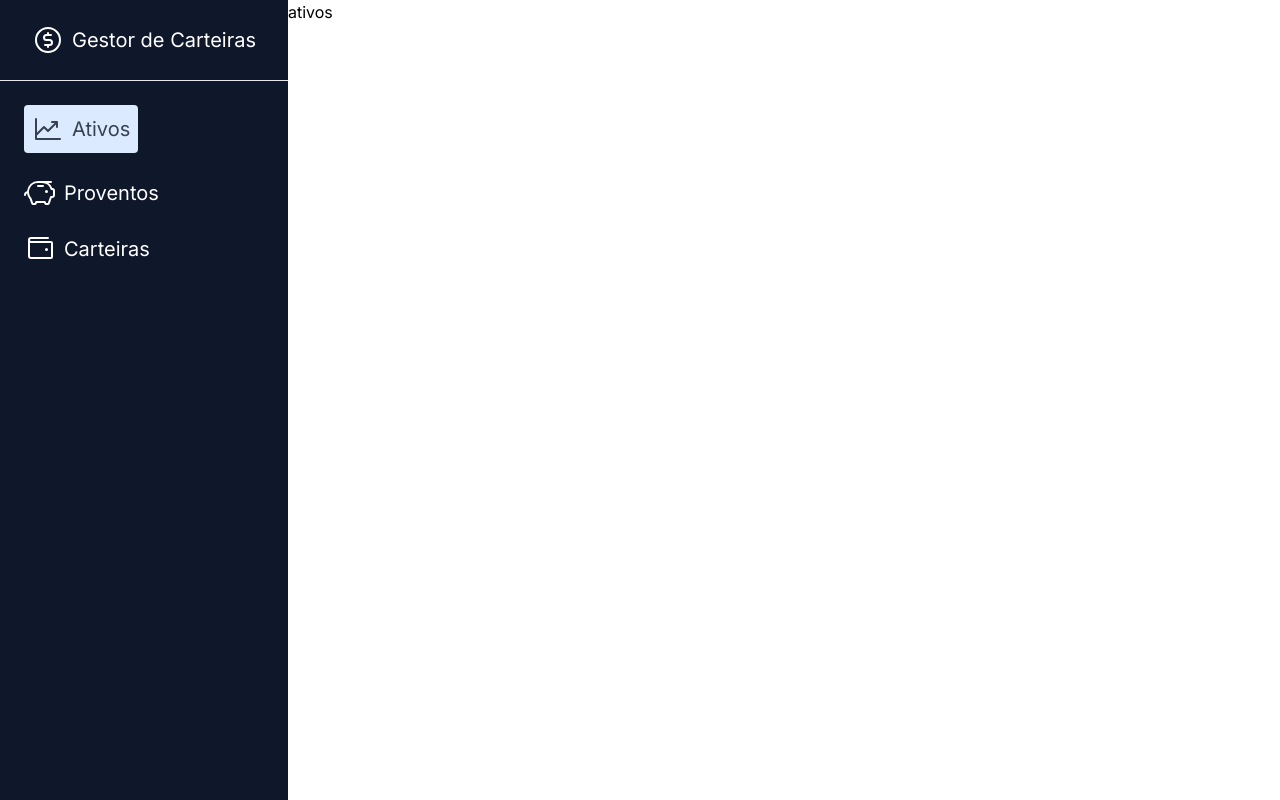
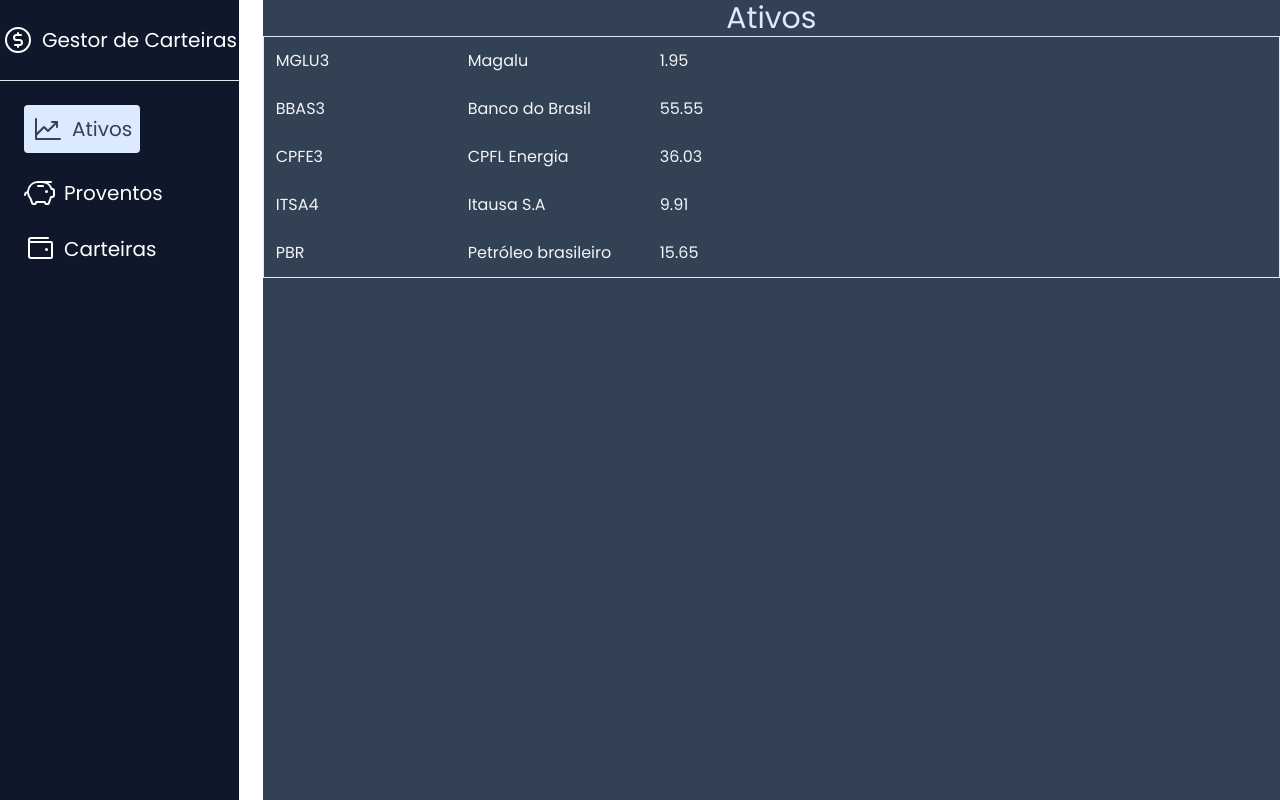
Before and after one commit to ThiagooSantoss/gestor-de-carteiras, a Next.js app: page /ativos in a window 1280 px wide. Built offline with nearby package versions, Linux system fonts and the light colour scheme.

Commit message:
Adição do map de ativos e refatoração do código

```diff
--- a/src/app/ativos/page.tsx
+++ b/src/app/ativos/page.tsx
@@ -1,3 +1,44 @@
 export default function Ativos() {
-  return <h1>ativos</h1>;
+  const listaDeAtivos = [
+    {
+      codigo: "MGLU3",
+      descricao: "Magalu",
+      preco: 1.95,
+    },
+    {
+      codigo: "BBAS3",
+      descricao: "Banco do Brasil",
+      preco: 55.55,
+    },
+    {
+      codigo: "CPFE3",
+      descricao: "CPFL Energia",
+      preco: 36.03,
+    },
+    {
+      codigo: "ITSA4",
+      descricao: "Itausa S.A",
+      preco: 9.91,
+    },
+    {
+      codigo: "PBR",
+      descricao: "Petróleo brasileiro",
+      preco: 15.65,
+    },
+  ];
+  return (
+    <div className="container bg-slate-700">
+      <h1 className="text-center text-3xl text-blue-100">Ativos</h1>
+
+      <ul className="border border-blue-100">
+        {listaDeAtivos.map((item) => (
+          <li key={item.codigo} className="p-3 text-gray-100">
+            <span className="w-48 inline-block">{item.codigo}</span>
+            <span className="w-48 inline-block">{item.descricao}</span>
+            <span>{item.preco}</span>
+          </li>
+        ))}
+      </ul>
+    </div>
+  );
 }
--- a/src/app/layout.tsx
+++ b/src/app/layout.tsx
@@ -1,9 +1,9 @@
 import type { Metadata } from "next";
-import { Inter } from "next/font/google";
+import { Poppins } from "next/font/google";
 import "./globals.css";
 import { Sidebar } from "@/components/Sidebar";
 
-const inter = Inter({ subsets: ["latin"] });
+const poppins = Poppins({ subsets: ["latin"], weight: ["400", "500", "700"] });
 
 export const metadata: Metadata = {
   title: "Gestor de Carteiras",
@@ -17,8 +17,8 @@ export default function RootLayout({
 }) {
   return (
     <html lang="en">
-      <body className={inter.className}>
-        <div className="flex">
+      <body className={poppins.className}>
+        <div className="flex gap-6">
           <Sidebar />
 
           {children}
--- a/src/components/Sidebar/index.tsx
+++ b/src/components/Sidebar/index.tsx
@@ -13,6 +13,27 @@ export const Sidebar = () => {
   const pathname = usePathname();
   const { push } = useRouter();
 
+  const sidebarItemArr = [
+    {
+      isAtivo: pathname == "/ativos",
+      url: "/ativos",
+      texto: "Ativos",
+      Icone: ChartLineUp,
+    },
+    {
+      isAtivo: pathname == "/proventos",
+      url: "/proventos",
+      texto: "Proventos",
+      Icone: PiggyBank,
+    },
+    {
+      isAtivo: pathname == "/carteiras",
+      url: "/carteiras",
+      texto: "Carteiras",
+      Icone: Wallet,
+    },
+  ];
+
   return (
     <aside className="bg-slate-900 h-screen w-72 p-6">
       <header
@@ -24,24 +45,9 @@ export const Sidebar = () => {
       </header>
 
       <ul className="space-y-6">
-        <SidebarItem
-          isAtivo={pathname == "/ativos"}
-          url="/ativos"
-          texto="Ativos"
-          Icone={ChartLineUp}
-        />
-        <SidebarItem
-          isAtivo={pathname == "/proventos"}
-          url="/proventos"
-          texto="Proventos"
-          Icone={PiggyBank}
-        />
-        <SidebarItem
-          isAtivo={pathname == "/carteiras"}
-          url="/carteiras"
-          texto="Carteiras"
-          Icone={Wallet}
-        />
+        {sidebarItemArr.map((item) => (
+          <SidebarItem key={item.texto} {...item} />
+        ))}
       </ul>
     </aside>
   );
```
